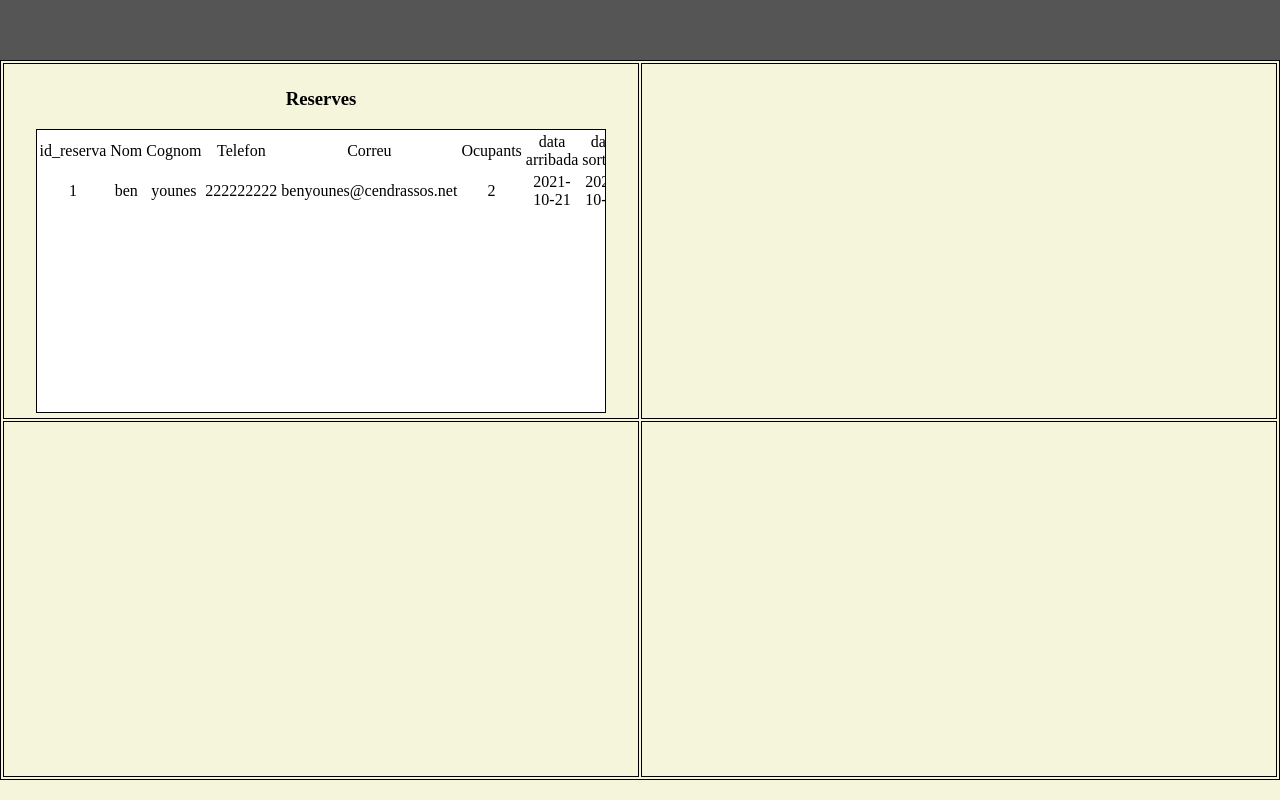
After one commit to edusell/HotelCendrassos, a PHP site: page /hotelcendrassos/admin.php in a window 1280 px wide. The commit adds this page. Run offline with PHP 8.4, Linux system fonts and the light colour scheme; data comes from the database, SQL or seed files in the repository.

Commit message:
panell admin

```diff
--- /dev/null
+++ b/admin.css
@@ -0,0 +1,45 @@
+body{
+    height: 100vh;
+    width: 100%;
+    background-color: beige;
+    margin:0px;
+    padding: 0px;
+}
+nav{
+    width: 100%;
+    height: 60px;
+    background-color: rgb(85, 85, 85);
+}
+.panell{
+    width: 100%;
+    height: 90%;
+    border: 1px solid black;
+}
+td{
+    width: 12.5%;
+    border: 0px solid black;
+    border-spacing: 0px;
+    border-right: 1px;
+
+}
+.estructura{
+    border: 1px solid black;
+    width: 50%;
+    height: 50%;
+    text-align: center;
+    border-collapse: collapse;
+    border-spacing: 0px;
+
+}
+.reserves{
+    width: 90%;
+    border: 1px solid black;
+    overflow-y: scroll;
+    height: 80%;
+    margin-left: auto;
+    margin-right: auto;
+    background-color: white;
+}
+.taulareserves{
+    gap: 0px;
+}
--- /dev/null
+++ b/admin.php
@@ -0,0 +1,63 @@
+<!DOCTYPE html>
+<html lang="en">
+<head>
+    <meta charset="UTF-8">
+    <meta http-equiv="X-UA-Compatible" content="IE=edge">
+    <meta name="viewport" content="width=device-width, initial-scale=1.0">
+    <link href="admin.css"rel="stylesheet" type="text/css">
+    <title>Admin</title>
+</head>
+<body>
+    <nav>
+
+    </nav>
+    <table class='panell'>
+        <tr>
+            <td class='estructura'>
+                <h3>Reserves</h3>
+                <div class='reserves'>
+                    <table id='taulareserves'>
+                        <tr>
+                            <td>id_reserva</td>
+                            <td>Nom</td>
+                            <td>Cognom</td>
+                            <td>Telefon</td>
+                            <td>Correu</td>
+                            <td>Ocupants</td>
+                            <td>data arribada</td>
+                            <td>data sortida</td>
+                        </tr>
+
+                    <?php
+                        include 'database.php';
+
+                        $sql = "select r.id_reserva,r.num_ocupants,r.data_arribada,r.data_sortida, u.nom,u.cognom,u.tel,u.correu FROM reserva r, usuari u WHERE r.DNI=u.DNI;;";
+                        $reserves = $conn->query($sql);
+
+                        while($row = $reserves->fetch_assoc()) {
+                            print "<tr>";
+                            print "<td>".$row['id_reserva']."</td>";
+                            print "<td>".$row['nom']."</td>";
+                            print "<td>".$row['cognom']."</td>";
+                            print "<td>".$row['tel']."</td>";
+                            print "<td>".$row['correu']."</td>";
+                            print "<td>".$row['num_ocupants']."</td>";
+                            print "<td>".$row['data_arribada']."</td>";
+                            print "<td>".$row['data_sortida']."</td>";
+                            print "<tr>";
+                        }
+
+                    ?>
+                      </table>
+                </div>
+            </td>
+            <td class='estructura'></td>
+        </tr>
+        <tr>
+            <td class='estructura'></td>
+            <td class='estructura'></td>
+        </tr>
+    </table>
+
+</body>
+</html>
--- a/altres/hotelcendrassos.sql
+++ b/altres/hotelcendrassos.sql
@@ -110,7 +110,7 @@ INSERT INTO `hotel` (`id_hotel`, `nom_hotel`, `descripcio_hotel`) VALUES
 CREATE TABLE `reserva` (
   `id_reserva` int(10) NOT NULL,
   `num_ocupants` int(2) NOT NULL,
-  `data_arrivada` date NOT NULL,
+  `data_arribada` date NOT NULL,
   `data_sortida` date NOT NULL,
   `DNI` varchar(9) NOT NULL
 ) ENGINE=InnoDB DEFAULT CHARSET=utf8mb4;
@@ -119,7 +119,7 @@ CREATE TABLE `reserva` (
 -- Bolcament de dades per a la taula `reserva`
 --
 
-INSERT INTO `reserva` (`id_reserva`, `num_ocupants`, `data_arrivada`, `data_sortida`, `DNI`) VALUES
+INSERT INTO `reserva` (`id_reserva`, `num_ocupants`, `data_arribada`, `data_sortida`, `DNI`) VALUES
 (1, 2, '2021-10-21', '2021-10-23', '22222222S');
 
 -- --------------------------------------------------------
```
Also changed, not shown: estil.css (+9 -6 lines), login.html (added, +72 -0 lines), recerca.php (+9 -9 lines), registre.html (+39 -6 lines), validarlogin.php (added, +20 -0 lines).
